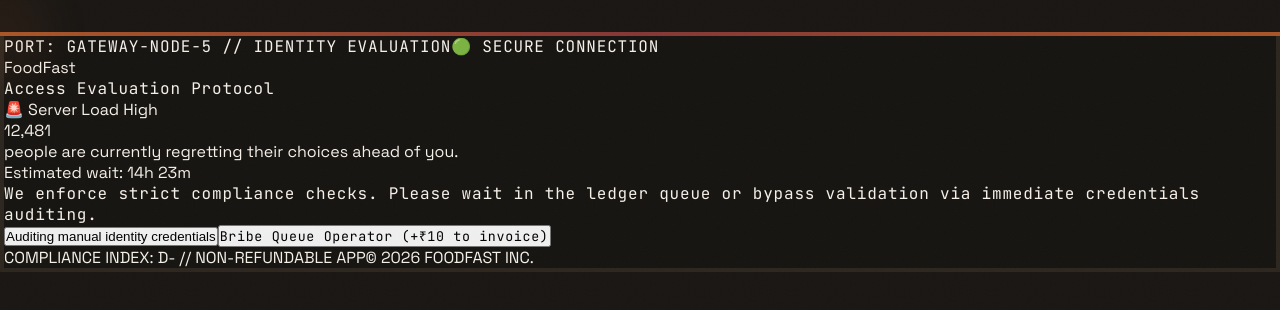
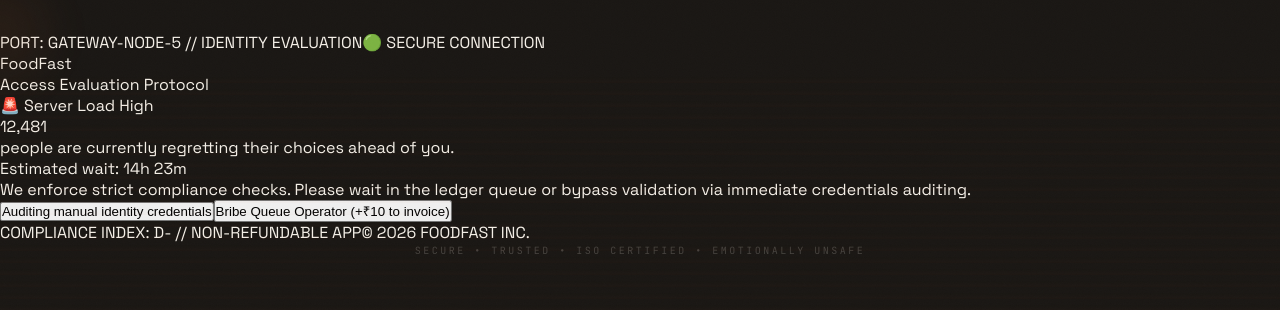
Before and after one commit to vishakha-shete/foodfast-unhinged-ui, a React (Vite) app: page / in a window 1280 px wide. Shown: the top 310 px of the page. Built offline with nearby package versions, Linux system fonts and the light colour scheme; a web font is replaced by a local one.

Commit message:
feat: enhance gateway styles with new animations and visual effects for improved user experience

```diff
--- a/src/styles/chaos.css
+++ b/src/styles/chaos.css
@@ -559,7 +559,7 @@
 
 .emoji-random-react {
   animation: emojiAnimRandom 5s cubic-bezier(0.25, 0.46, 0.45, 0.94) forwards;
-  font-size: 5rem;
+  font-size: 9rem;
 }
 @keyframes emojiAnimRandom {
   0% { transform: translateY(0) rotate(calc(var(--r) * -1)) scale(0); opacity: 0; }
@@ -569,178 +569,348 @@
   100% { transform: translateY(-150px) rotate(calc(var(--r) * -1)) scale(0.9); opacity: 0; }
 }
 
-/* ===== PRE-ENTRY GATEWAY PAGE STYLES (PREMIUM CINEMATIC BRUTALISM) ===== */
-.gateway-viewport {
-  background-color: #0b0a09;
-  font-family: 'Space Grotesk', -apple-system, BlinkMacSystemFont, "Segoe UI", Roboto, sans-serif;
+/* =======================================================
+   EXTRA PREMIUM "TRICK UX" ENHANCEMENTS 😭🔥
+   Add BELOW your existing gateway CSS
+======================================================= */
+
+/* =========================================
+   Fake secure pulse border
+========================================= */
+
+.gateway-container::after{
+  content: 'SECURE • TRUSTED • ISO CERTIFIED • EMOTIONALLY UNSAFE';
+
+  position: absolute;
+
+  bottom: -14px;
+  left: 50%;
+
+  transform: translateX(-50%);
+
+  font-size: 10px;
+
+  letter-spacing: .25em;
+
+  color: rgba(245,240,232,.35);
+
+  font-family: 'JetBrains Mono', monospace;
+
+  white-space: nowrap;
+
+  animation:
+    fakeTrust 4s linear infinite;
+}
+
+@keyframes fakeTrust{
+
+  0%{
+    opacity: .25;
+  }
+
+  50%{
+    opacity: .7;
+  }
+
+  100%{
+    opacity: .25;
+  }
+
+}
+
+/* =========================================
+   Fake cursor scan line 😭🔥
+========================================= */
+
+.gateway-viewport::before{
+
+  content: '';
+
+  position: absolute;
+
+  inset: 0;
+
+  background:
+    linear-gradient(
+      transparent 0%,
+      rgba(200,97,42,.045) 48%,
+      rgba(200,97,42,.08) 50%,
+      transparent 52%
+    );
+
+  background-size: 100% 12px;
+
+  animation:
+    scanMove 10s linear infinite;
+
+  pointer-events: none;
+
+  z-index: 3;
+
+  opacity: .6;
+
+}
+
+@keyframes scanMove{
+
+  from{
+    transform: translateY(-100%);
+  }
+
+  to{
+    transform: translateY(100%);
+  }
+
+}
+
+/* =========================================
+   Fake breathing UI 😭🔥
+========================================= */
+
+.gateway-container{
+
+  animation:
+    subtleBreath 6s ease-in-out infinite;
+
+}
+
+@keyframes subtleBreath{
+
+  0%,100%{
+
+    transform: scale(1);
+
+  }
+
+  50%{
+
+    transform: scale(1.003);
+
+  }
+
+}
+
+/* =========================================
+   Suspicious button glow
+========================================= */
+
+.gateway-btn-magnetic{
+
+  position: relative;
+
+  overflow: hidden;
+
+}
+
+.gateway-btn-magnetic::before{
+
+  content: '';
+
+  position: absolute;
+
+  top: 0;
+  left: -120%;
+
+  width: 60%;
+  height: 100%;
+
+  background:
+    linear-gradient(
+      90deg,
+      transparent,
+      rgba(255,255,255,.08),
+      transparent
+    );
+
+  transform: skewX(-20deg);
+
+}
+
+.gateway-btn-magnetic:hover::before{
+
+  animation:
+    suspiciousSweep .8s ease;
+
+}
+
+@keyframes suspiciousSweep{
+
+  to{
+    left: 160%;
+  }
+
+}
+
+/* =========================================
+   Fake AI watching dot 😭🔥
+========================================= */
+
+.gateway-ai-watch{
+
+  position: absolute;
+
+  top: 18px;
+  right: 18px;
+
+  width: 12px;
+  height: 12px;
+
+  border-radius: 50%;
+
+  background: #c8612a;
+
+  box-shadow:
+    0 0 12px rgba(200,97,42,.8);
+
+  animation:
+    aiBlink 2s infinite;
+
+}
+
+@keyframes aiBlink{
+
+  0%,100%{
+    opacity: 1;
+  }
+
+  50%{
+    opacity: .3;
+  }
+
+}
+
+/* =========================================
+   Fake legal disclaimer 😭🔥
+========================================= */
+
+.gateway-legal-warning{
+
+  position: absolute;
+
+  bottom: 18px;
+  left: 24px;
+
+  font-size: 10px;
+
+  max-width: 260px;
+
+  line-height: 1.5;
+
+  opacity: .35;
+
   color: #f5f0e8;
+
+  font-family: 'JetBrains Mono', monospace;
+
+  letter-spacing: .04em;
+
+}
+
+/* =========================================
+   Random tiny movement 😭🔥
+========================================= */
+
+.gateway-floating-alert:nth-child(odd){
+
+  animation-duration: 5s;
+
+}
+
+.gateway-floating-alert:nth-child(even){
+
+  animation-duration: 7s;
+
+}
+
+/* =========================================
+   Suspicious title glow
+========================================= */
+
+.gateway-main-title{
+
   position: relative;
+
+  display: inline-block;
+
+}
+
+.gateway-main-title::after{
+
+  content: '';
+
+  position: absolute;
+
+  left: 0;
+  bottom: -6px;
+
+  width: 100%;
+  height: 2px;
+
+  background:
+    linear-gradient(
+      90deg,
+      transparent,
+      #c8612a,
+      transparent
+    );
+
+  opacity: .5;
+
+}
+
+/* =========================================
+   Fake lag hover 😭🔥
+========================================= */
+
+.gateway-captcha-card:hover{
+
+  transition-delay: 80ms;
+
+}
+
+/* =========================================
+   Emotional loading shimmer
+========================================= */
+
+.gateway-progress-bar-glow{
+
+  position: relative;
+
   overflow: hidden;
-}
-
-/* Background Atmosphere Glows */
-.gateway-ambient-glow {
+
+}
+
+.gateway-progress-bar-glow::after{
+
+  content: '';
+
   position: absolute;
-  top: 50%;
-  left: 50%;
-  transform: translate(-50%, -50%);
-  width: 90vw;
-  height: 80vh;
-  background: radial-gradient(circle at center, rgba(200, 97, 42, 0.05) 0%, rgba(155, 59, 59, 0.03) 40%, transparent 70%);
-  filter: blur(100px);
-  pointer-events: none;
-  z-index: 1;
-}
-
-.gateway-grain {
-  position: absolute;
-  inset: 0;
-  background-image: radial-gradient(rgba(255, 255, 255, 0.15) 1px, transparent 0), radial-gradient(rgba(0, 0, 0, 0.3) 1px, transparent 0);
-  background-size: 8px 8px;
-  background-position: 0 0, 4px 4px;
-  opacity: 0.12;
-  pointer-events: none;
-  z-index: 2;
-}
-
-/* Cinematic cards */
-.gateway-container {
-  background-color: #171512;
-  border: 4px solid #2d2720;
-  box-shadow: 20px 20px 0px rgba(0, 0, 0, 0.95);
-  transition: all 0.5s cubic-bezier(0.2, 0.8, 0.2, 1);
-  z-index: 10;
-  position: relative;
-}
-
-.gateway-container::before {
-  content: '';
-  position: absolute;
-  top: -4px;
-  left: -4px;
-  right: -4px;
-  height: 4px;
-  background: linear-gradient(90deg, #c8612a, #9b3b3b, #c8612a);
-  opacity: 0.8;
-}
-
-/* Monospace constraints layout tags */
-.gateway-mono-tag {
-  font-family: 'JetBrains Mono', 'Courier New', monospace;
-  letter-spacing: 0.05em;
-}
-
-/* Interactive Captcha Card overrides */
-.gateway-captcha-card {
-  transition: all 0.4s cubic-bezier(0.16, 1, 0.3, 1);
-  border-width: 2px;
-}
-.gateway-captcha-card:hover {
-  transform: translateY(-2px);
-  border-color: rgba(200, 97, 42, 0.5);
-  box-shadow: 4px 4px 0px rgba(200, 97, 42, 0.1);
-}
-
-/* Desperation range track customization */
-.gateway-desperation-slider {
-  -webkit-appearance: none;
-  appearance: none;
-  background: #24201c;
-  outline: none;
-  border: 2px solid #2d2720;
-  transition: border-color 0.3s;
-}
-.gateway-desperation-slider:focus {
-  border-color: #c8612a;
-}
-.gateway-desperation-slider::-webkit-slider-thumb {
-  -webkit-appearance: none;
-  appearance: none;
-  width: 14px;
-  height: 24px;
-  background: #c8612a;
-  border: 2px solid #0b0a09;
-  cursor: pointer;
-  transition: transform 0.2s;
-}
-.gateway-desperation-slider::-webkit-slider-thumb:hover {
-  transform: scaleY(1.15);
-}
-
-/* Premium magnetic hover transitions */
-.gateway-btn-magnetic {
-  transition: all 0.4s cubic-bezier(0.16, 1, 0.3, 1);
-}
-.gateway-btn-magnetic:hover {
-  transform: translateY(-3px) rotate(-1deg);
-  box-shadow: 8px 8px 0px rgba(0, 0, 0, 0.7);
-}
-.gateway-btn-magnetic:active {
-  transform: translateY(1px);
-  box-shadow: 2px 2px 0px rgba(0, 0, 0, 0.7);
-}
-
-/* Scanning Diagonal stripe progress */
-.gateway-progress-bar-glow {
-  box-shadow: 0 0 15px rgba(200, 97, 42, 0.3);
-}
-
-/* Subtle diagnostic glitch text */
-.gateway-glitch-text {
-  font-family: 'JetBrains Mono', monospace;
-  position: relative;
-  text-shadow: 0.05em 0 0 rgba(255,0,0,.15), -0.025em -0.05em 0 rgba(0,255,0,.15), 0.025em 0.05em 0 rgba(0,0,255,.15);
-  animation: glitchLog 2s infinite;
-}
-
-@keyframes glitchLog {
-  0%, 100% { text-shadow: 0.02em 0 0 rgba(200,97,42,0.1), -0.02em -0.01em 0 rgba(155,59,59,0.1); }
-  50% { text-shadow: -0.01em 0.02em 0 rgba(200,97,42,0.15), 0.01em -0.02em 0 rgba(155,59,59,0.15); }
-}
-
-/* Compliance alerts styling */
-.gateway-floating-alert {
-  backdrop-filter: blur(12px);
-  background-color: rgba(30, 27, 23, 0.95);
-  border: 4px solid #c8612a;
-  box-shadow: 8px 8px 0px rgba(0, 0, 0, 0.6);
-  animation: alertFloat 4s ease-in-out infinite;
-}
-
-@keyframes alertFloat {
-  0%, 100% { transform: translateY(0); }
-  50% { transform: translateY(-4px); }
-}
-
-/* Shaking server node */
-.animate-shake {
-  animation: gatewayShake 0.25s cubic-bezier(.36,.07,.19,.97) infinite;
-}
-
-@keyframes gatewayShake {
-  0%, 100% { transform: translate3d(0, 0, 0); }
-  10%, 90% { transform: translate3d(-1px, 1px, 0); }
-  20%, 80% { transform: translate3d(2px, -1px, 0); }
-  30%, 50%, 70% { transform: translate3d(-3px, 2px, 0); }
-  40%, 60% { transform: translate3d(3px, -2px, 0); }
-}
-
-.animate-scale-up {
-  animation: gatewayScaleUp 0.8s cubic-bezier(0.16, 1, 0.3, 1) forwards;
-}
-
-@keyframes gatewayScaleUp {
-  0% { transform: scale(0.97) translateY(10px); opacity: 0; }
-  100% { transform: scale(1) translateY(0); opacity: 1; }
-}
-
-.animate-fade-in {
-  animation: gatewayFadeIn 0.6s cubic-bezier(0.16, 1, 0.3, 1) forwards;
-}
-
-@keyframes gatewayFadeIn {
-  0% { opacity: 0; transform: translateY(12px); }
-  100% { opacity: 1; transform: translateY(0); }
+
+  top: 0;
+  left: -40%;
+
+  width: 30%;
+  height: 100%;
+
+  background:
+    linear-gradient(
+      90deg,
+      transparent,
+      rgba(255,255,255,.22),
+      transparent
+    );
+
+  animation:
+    shimmerLoad 1.8s linear infinite;
+
+}
+
+@keyframes shimmerLoad{
+
+  to{
+    left: 140%;
+  }
+
 }
 /* ============================= */
 /* CURSED MUSIC PLAYER UI FIXES */
```
